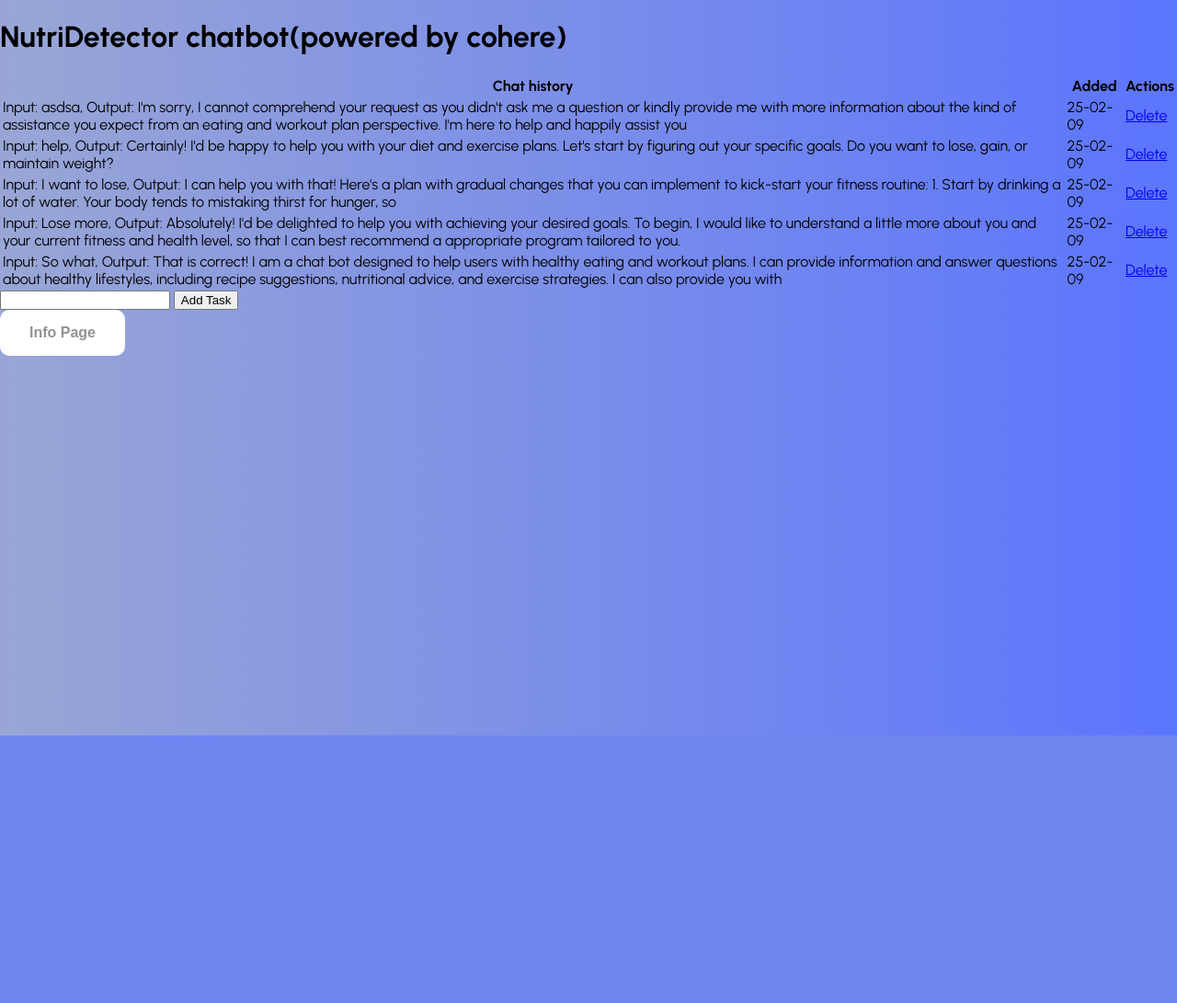
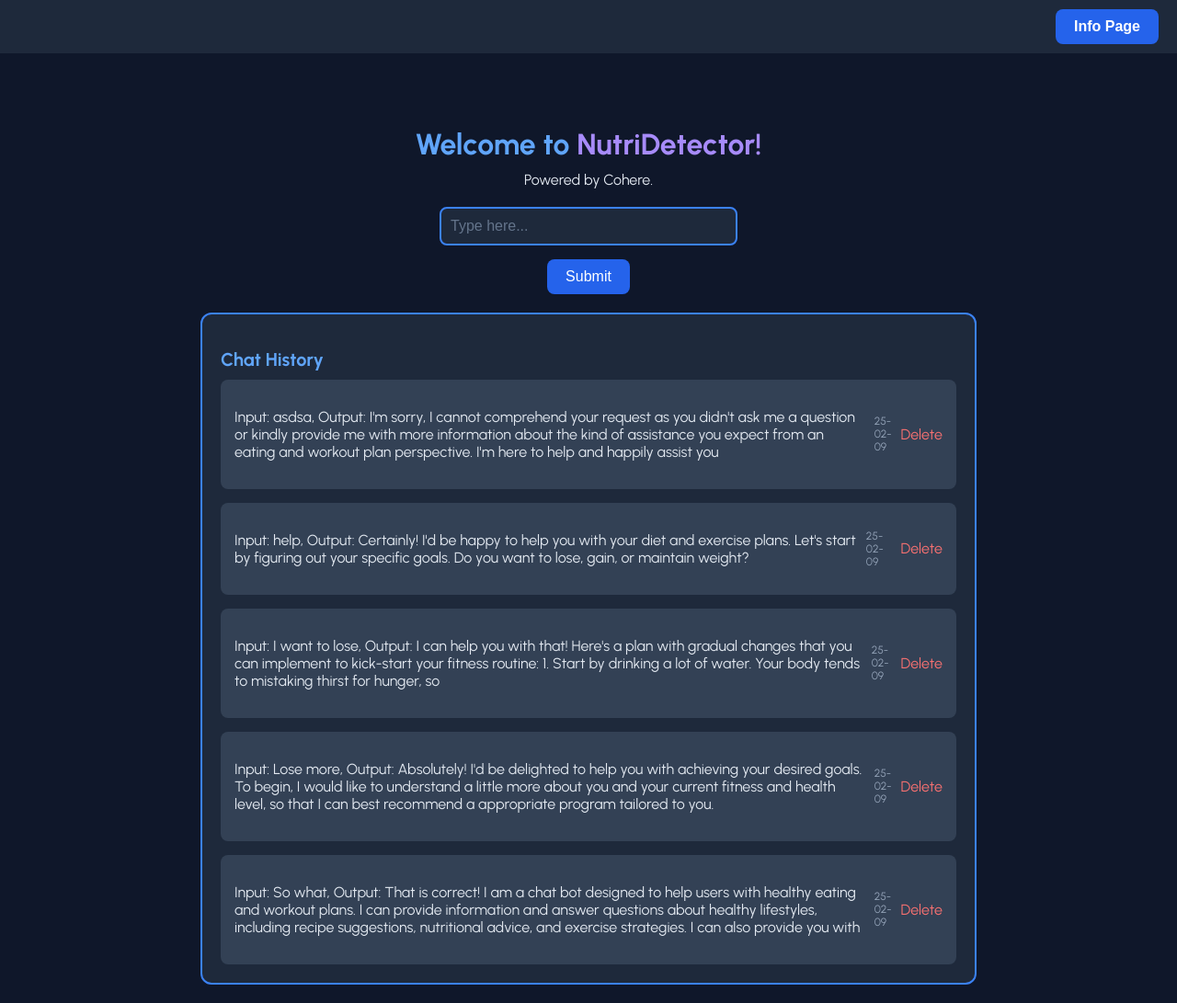
Before and after one commit to TahoorSheikh/NutriDetector, a Flask app: page / in a window 1280 px wide. Shown: the whole page at 92% size. Before the commit the page ends 800 px from the top, so only its background shows below. Run offline with Flask 3, Linux system fonts and the light colour scheme.

Commit message:
Finished Front-end

```diff
--- /dev/null
+++ b/static/indexStyle.css
@@ -0,0 +1,161 @@
+/*------------------------------*/
+/*          Import Fonts        */
+/*------------------------------*/
+@import url('https://fonts.googleapis.com/css2?family=Space+Grotesk:wght@300;400;500;600;700&display=swap');
+@import url('https://fonts.googleapis.com/css2?family=Urbanist:wght@100;200;300;400;500;600;700;800;900&display=swap');
+
+/*------------------------------*/
+/*           Body Styling       */
+/*------------------------------*/
+body {
+    background-color: #0f172a;
+    color: #e2e8f0;
+    font-family: 'Urbanist', sans-serif;
+    margin: 0;
+    padding: 0;
+}
+
+/*------------------------------*/
+/*        Header Styling        */
+/*------------------------------*/
+.header {
+    display: flex;
+    justify-content: flex-end;
+    padding: 10px 20px;
+    background-color: #1e293b;
+}
+
+.info-btn {
+    background-color: #2563eb;
+    color: #ffffff;
+    border: none;
+    padding: 10px 20px;
+    border-radius: 8px;
+    font-size: 16px;
+    font-weight: bold;
+    cursor: pointer;
+    transition: background-color 0.3s;
+}
+
+.info-btn:hover {
+    background-color: #1d4ed8;
+}
+
+/*------------------------------*/
+/*       Main Section Styling   */
+/*------------------------------*/
+.main-window {
+    display: flex;
+    flex-direction: column;
+    align-items: center;
+    padding: 20px;
+    margin-top: 50px;
+}
+
+/*------------------------------*/
+/*         Welcome Text         */
+/*------------------------------*/
+.welcome-heading {
+    font-size: 32px;
+    margin: 10px 0;
+    color: #60a5fa;
+}
+
+.welcome-heading span {
+    color: #a78bfa;
+}
+
+#powered-by-cohere {
+  margin: 0;
+  margin-bottom: 20px;
+  padding: 0;
+}
+/*------------------------------*/
+/*       Input Form Styling     */
+/*------------------------------*/
+.input-form {
+    display: flex;
+    flex-direction: column;
+    align-items: center;
+    gap: 15px;
+}
+
+.text-input {
+    width: 300px;
+    padding: 10px;
+    border-radius: 8px;
+    border: 2px solid #3b82f6;
+    background-color: #1e293b;
+    color: #e2e8f0;
+    font-size: 16px;
+}
+
+.text-input::placeholder {
+    color: #64748b;
+}
+
+.submit-btn {
+    padding: 10px 20px;
+    border: none;
+    border-radius: 8px;
+    background-color: #2563eb;
+    color: white;
+    font-size: 16px;
+    cursor: pointer;
+    transition: background-color 0.3s;
+}
+
+.submit-btn:hover {
+    background-color: #1d4ed8;
+}
+
+/*------------------------------*/
+/*         Chat History         */
+/*------------------------------*/
+.chat-history-wrapper {
+    width: 80%;
+    max-width: 800px;
+    background-color: #1e293b;
+    padding: 20px;
+    border-radius: 12px;
+    border: 2px solid #3b82f6;
+    margin-top: 20px;
+}
+
+.chat-title {
+    color: #60a5fa;
+    margin-bottom: 10px;
+    font-size: 20px;
+    font-weight: bold;
+}
+
+.chat-messages {
+    display: flex;
+    flex-direction: column;
+    gap: 15px;
+}
+
+.chat-message {
+    background-color: #334155;
+    padding: 15px;
+    border-radius: 8px;
+    display: flex;
+    justify-content: space-between;
+    align-items: center;
+}
+
+.chat-date {
+    font-size: 12px;
+    color: #94a3b8;
+    margin-left: 10px;
+}
+
+.delete-link {
+    color: #f87171;
+    text-decoration: none;
+    margin-left: 10px;
+}
+
+.delete-link:hover {
+    color: #ef4444;
+}
--- a/static/styles.css
+++ b/static/styles.css
@@ -11,7 +14,7 @@ body {
   font-family: 'Urbanist', sans-serif;
   margin: 0;
   padding: 0;
-  overflow-x: hidden; /* Prevent horizontal scrolling */
+  overflow-x: hidden;
 }
 
 /*------------------------------*/
@@ -20,30 +23,29 @@ body {
 header {
   width: 100%;
   background: linear-gradient(
-  to right, /* Direction of the gradient */
+    to right,
     rgba(133, 157, 189, 0.69) 0%,
     rgba(133, 157, 189, 0.17) 15%,
     rgba(133, 157, 189, 0.19) 32%,
     rgba(133, 157, 189, 0.26) 75%,
     rgba(133, 157, 189, 1) 100%
   );
-
-  position: fixed; /* Keep the header fixed at the top */
+  position: fixed;
   top: 0;
   left: 0;
-  z-index: 10; /* Ensure the header is above other elements */
-  padding: 0.5rem 2rem; /* Padding for spacing */
+  z-index: 10;
+  padding: 0.5rem 2rem;
   background-color: #081225;
   box-sizing: border-box;
 }
 
 header nav {
   display: flex;
-  justify-content: space-between; /* Space between logo and links */
+  justify-content: space-between;
   align-items: center;
   width: 100%;
-  max-width: 1200px; /* Optional: Limit max width */
-  margin: 0 auto; /* Center the nav container */
+  max-width: 1200px;
+  margin: 0 auto;
 }
 
 #NutriDetect-logo {
--- a/templates/base.html
+++ b/templates/base.html
@@ -3,10 +3,8 @@
 <head>
     <meta charset="UTF-8">
     <meta name="viewport" content="width=device-width, initial-scale=1.0">
-    <link rel="stylesheet" href="{{url_for('static', filename='styles.css')}}">
-    {% block head %}  {% endblock %}
 </head>
     <body>
-    {% block body %}  {% endblock %}
+
     </body>
 </html>
--- a/templates/index.html
+++ b/templates/index.html
@@ -1,44 +1,54 @@
-{% extends 'base.html' %}
+<!DOCTYPE html>
+<html lang="en">
+<head>
+    <meta charset="UTF-8">
+    <meta name="viewport" content="width=device-width, initial-scale=1.0">
+    <link rel="stylesheet" href="{{ url_for('static', filename='indexStyle.css') }}">
+    <title>NutriDetector</title>
+</head>
+<body>
+    <!-- Header Section -->
+    <header class="header">
+        <form action="{{ url_for('info_page') }}" method="GET">
+            <button type="submit" class="info-btn">Info Page</button>
+        </form>
+    </header>
 
-{% block head %}
-<title>NutriDetector</title>
-{% endblock %}
+    <!-- Main Content Section -->
+    <section class="main-window">
+        <!-- Welcome Heading -->
+        <h1 class="welcome-heading">
+            Welcome to <span>NutriDetector!</span>
+        </h1>
+        <p id="powered-by-cohere">Powered by Cohere. </p>
 
-{% block body %}
-<div class="content">
-    <h1>NutriDetector chatbot(powered by cohere)</h1>
-
-    {% if tasks |  length < 1%}
-    <h3>Type in textbox for health advice!</h3>
-    {% else %}
-
-    <table>
-        <tr>
-            <th>Chat history</th>
-            <th>Added</th>
-            <th>Actions</th>
-        </tr>
-        {% for task in tasks %}
-        <tr>
-            <td>{{task.content}}</td>
-            <td>{{task.created.strftime("%y-%m-%d")}}</td>
-            <td>
-                <a href="/delete/{{task.id}}">Delete</a>
-                <br />
-            </td>
-        </tr>
-        {% endfor %}
-    </table>
-    {% endif %}
-    <form action="/" method="POST">
-        <input type="text" name="content" if="content">
-        <input type="submit" value="Add Task" id="btn_Add">
-    </form>
-    <form action="{{ url_for('info_page') }}" method="GET">
-        <button type="submit" class="cta-btn">Info Page</button>
-    </form>
+        <!-- Input Form -->
+        <form action="/" method="POST" class="input-form">
+            <input
+                type="text"
+                name="content"
+                placeholder="Type here..."
+                class="text-input"
+            >
+            <button type="submit" class="submit-btn">Submit</button>
+        </form>
 
 
-
-</div>
-{% endblock %}
+        <!-- Chat History -->
+        {% if tasks | length > 0 %}
+        <div class="chat-history-wrapper">
+            <h2 class="chat-title">Chat History</h2>
+            <div class="chat-messages">
+                {% for task in tasks %}
+                <div class="chat-message">
+                    <p>{{ task.content }}</p>
+                    <span class="chat-date">{{ task.created.strftime('%y-%m-%d') }}</span>
+                    <a href="/delete/{{ task.id }}" class="delete-link">Delete</a>
+                </div>
+                {% endfor %}
+            </div>
+        </div>
+        {% endif %}
+    </section>
+</body>
+</html>
```
Also changed, not shown: other parts of static/styles.css (+18 -15 lines), templates/infoPage.html (+13 -10 lines), instance/database.db. Lines whose indentation alone changed are shown as unchanged.
